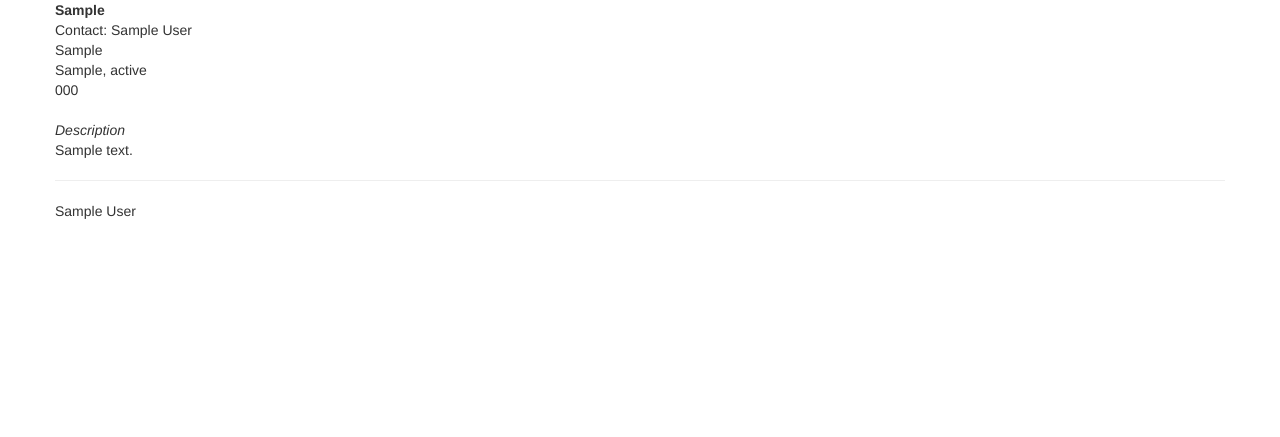
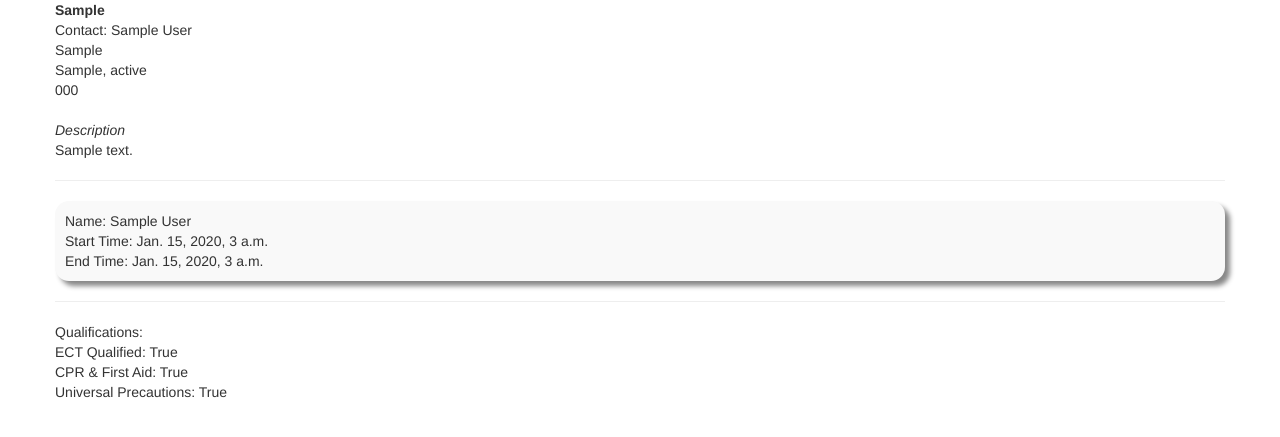
Before and after one commit to cheenbabes/ExtraHands, a Django app: page /event/1/select-teacher/ in a window 1280 px wide. Shown: the part 214-651 px from the top of the page. Run offline with Django 3.2, Linux system fonts and the light colour scheme; a user stored in the database is signed in; tables that the repository leaves empty hold one stand-in row (values such as "Sample post"); some libraries are stand-ins or nearby versions.

Commit message:
Core functionality is coming together. When a user submits an event, they see a page with all the available teachers for that time!

```diff
--- a/extra_hands_app/views.py
+++ b/extra_hands_app/views.py
@@ -311,19 +311,21 @@ def show_available_teachers(request, event_token):
 
     event = Event.objects.get(token=event_token)
 
-    available_teachers = get_all_teachers_available_for_event(event)
-    context_dict['teachers'] = available_teachers
+    available_times = get_all_times_available_for_event(event)
+    context_dict['times'] = available_times
 
     return render(request, 'select_teacher.html', context_dict)
 
 
-def get_all_teachers_available_for_event(event):
+def get_all_times_available_for_event(event):
     times = Available_Time.objects.all()
-    available_teachers = []
+    available_times = []
 
-    #This is the logic to only grab teachers that have available times that start before the beginning and end after the event
+    #This is the logic to only grab the times that match the criteria for starting at or before the event time and ending at or after the event.
+    #The reason for grabbing the times and not the teachers is that each specific time has a teacher attached to it, but each teacher just has a list
+    #of all the total times they have entered (which could be a lot and have no relevance)
     for time in times:
         if time.start_time <= event.start_time and time.end_time >= event.end_time:
-            available_teachers.append(time.teacher)
+            available_times.append(time)
 
-    return available_teachers
+    return available_times
--- a/templates/select_teacher.html
+++ b/templates/select_teacher.html
@@ -15,8 +15,24 @@
     <hr>
     </p>
 
-    {% for teacher in teachers %}
-        {{ teacher.user.get_full_name }}
+    {% for time in times %}
+        <form>
+            <div class="checkbox">
+                <p class="date-block">
+                    Name: {{ time.teacher.user.get_full_name }}<br>
+                    Start Time: {{ time.start_time }}<br>
+                    End Time: {{ time.end_time }}<br>
+                    <hr>
+                    Qualifications:
+                <p>
+                   ECT Qualified: {{ time.teacher.ect_qualified }} <br>
+                   CPR & First Aid: {{ time.teacher.cpr_first_aid }} <br>
+                   Universal Precautions: {{ time.teacher.universal_precautions }} <br>
+
+                </p>
+            </div>
+        </form>
+
 
     {% endfor %}
 
```
